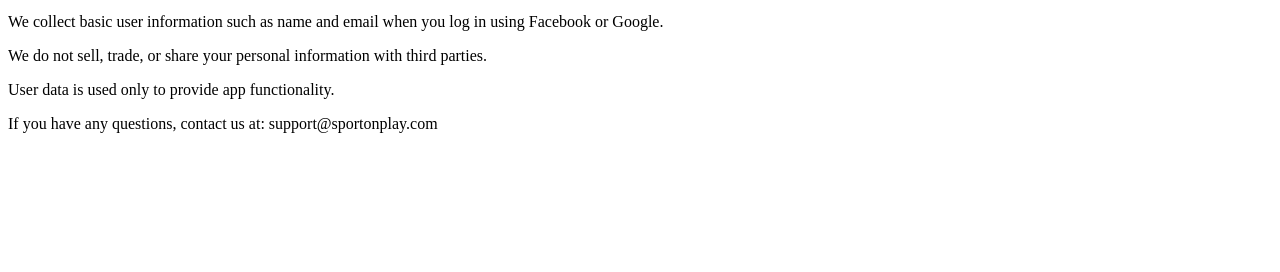
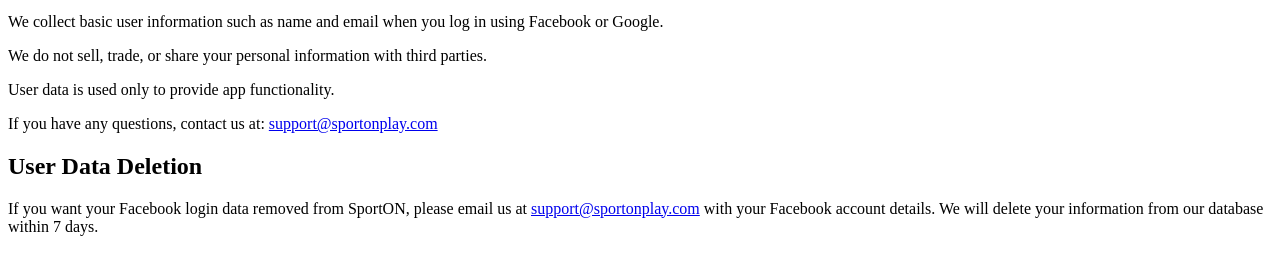
Before and after one commit to Sandeepmalhi07/sporton-privacy-policy, a plain HTML site: page index.html in a window 1280 px wide. Shown: the part 88-360 px from the top of the page. Drawn offline with Linux system fonts and the light colour scheme.

Commit message:
Enhance contact information and add data deletion section
Added user data deletion section and updated contact email format.

```diff
--- a/index.html
+++ b/index.html
@@ -15,6 +15,16 @@
 
 <p>User data is used only to provide app functionality.</p>
 
-<p>If you have any questions, contact us at: support@sportonplay.com</p>
+<p>If you have any questions, contact us at:
+<a href="mailto:support@sportonplay.com">support@sportonplay.com</a></p>
+
+<!-- User Data Deletion Section -->
+<h2 id="data-deletion">User Data Deletion</h2>
+<p>
+If you want your Facebook login data removed from SportON, please email us at
+<a href="mailto:support@sportonplay.com">support@sportonplay.com</a> with your Facebook account details.
+We will delete your information from our database within 7 days.
+</p>
+
 </body>
 </html>
```
